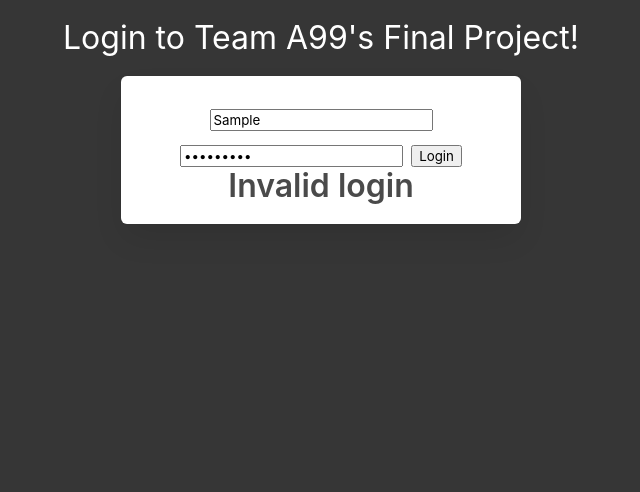
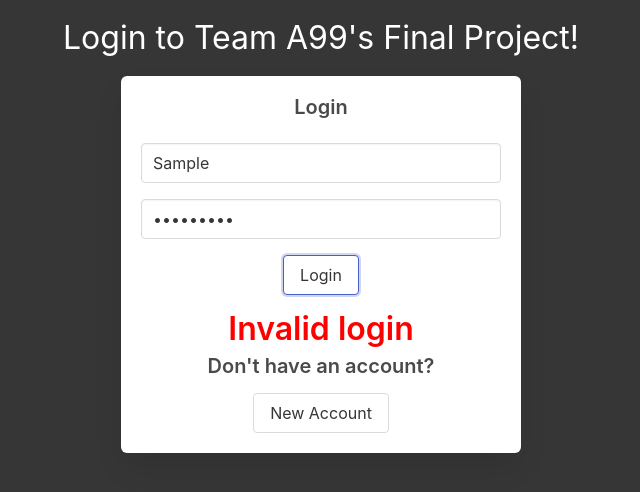
Before and after one commit to jdmar3-comp426/a99-newteama99, a website: page index.html in a window 1280 px wide. Both pictures are taken after typing "Sample", "Sample123" into the empty fields and a click on the input "Login". Shown: the whole page, without its empty margins (319-959 px from the left). Drawn offline with nearby package versions, Linux system fonts and the light colour scheme; a web font is replaced by a local one.

Commit message:
new user page added

```diff
--- a/index.html
+++ b/index.html
@@ -18,15 +18,24 @@
             <h1 style="margin: 20px;">Login to Team A99's Final Project!</h1>
             <div class="box" style="width: 400px; margin: auto;">
                 <form id="login-form">
-                    <input type="text" name="username" id="username-field" class="login-form-field" placeholder="Username">
-                    <input type="password" name="password" id="password-field" class="login-form-field" placeholder="Password">
-                    <input type="submit" value="Login" id="login-form-submit">
-                  </form>
+                    <p class="content is-medium">Login</p>
+                    <div class="control">
+                    <input type="text" name="username" id="username-field" class="login-form-field input mb-4" placeholder="Username">
+                    </div>
+                    <div>
+                    <input type="password" name="password" id="password-field" class="login-form-field mb-4 input" placeholder="Password">
+                    </div>
+                    <input class="button mb-4" type="submit" value="Login" id="login-form-submit">
+                </form>
 
                 </form>
-                <div id="login-error-msg-holder">
-                    <p id="login-error-msg" style = "opacity: 0;">Invalid login</p>
+                <div id="login-error-msg-holder" class="mb-2">
+                    <p id="login-error-msg" style = "opacity: 0; color: red;">Invalid login</p>
                 </div>
+                <form>
+                    <p class="content is-medium mb-4">Don't have an account?</p>
+                    <button href="newuser.html" class="button" value="New Account"><a href="newuser.html">New Account</a></button>
+                </form>
             </div>
         </div>
     </div>
```
Also changed, not shown: newuser.html (added, +42 -0 lines).
